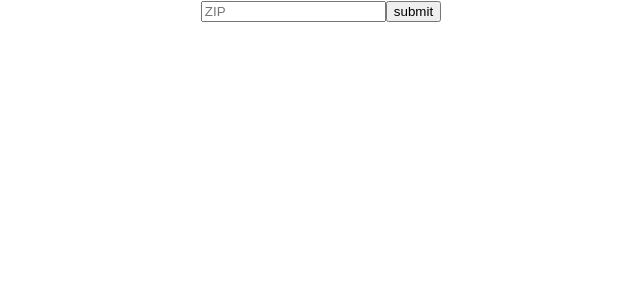
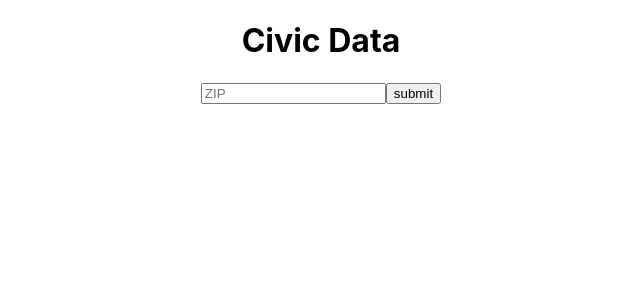
Before and after one commit to tony-shifflett/project2, a React (Create React App) app: page / in a window 1280 px wide. Shown: the top 300 px of the page, without its empty margins (319-959 px from the left). Built offline with nearby package versions, Linux system fonts and the light colour scheme.

Commit message:
merged zipSearch with HomePage, added nagivigation to SelectionPage

```diff
--- a/src/App.js
+++ b/src/App.js
@@ -1,19 +1,24 @@
-import logo from './logo.svg';
+import React, {useState} from 'react';
 import './App.css';
 import {Route, Switch} from 'react-router-dom';
 import HomePage from './components/HomePage';
 import SelectionPage from './components/SelectionPage';
+import LocationDisplay from './components/LocationDisplay';
+
 
 function App() {
+  let [zipCode, setZipCode] = useState("")
   return (
     <div className="App">
       <Switch>
-        <Route exact path="/">
-          <HomePage/>
-        </Route>
-        <Route path='/SelectionPage'>
-          <SelectionPage/>
-        </Route>
+        <Route exact path="/"
+        render={(routerProps) => <HomePage {...routerProps} setZipCode={setZipCode} zipCode={zipCode}/>}
+        />
+
+        <Route
+          path="/SelectionPage"
+          render={(routerProps) => <SelectionPage {...routerProps} zipCode={zipCode} />}
+        />
       </Switch>
     </div>
   );
--- a/src/components/HomePage.js
+++ b/src/components/HomePage.js
@@ -1,11 +1,34 @@
-import ZipSearch from './ZipSearch'
 
-const HomePage = ()=>{
+import React, { useRef} from "react";
+import {Link} from 'react-router-dom'
+
+
+
+
+const HomePage = (props) => {
+
+    const zipCodeRef = useRef()
+
+    const submitHandler =(event)=>{
+        event.preventDefault()
+        props.setZipCode (zipCodeRef.current.value)
+        console.log(props.zipCode)
+        props.history.push("/SelectionPage")
+    }
+
+
     return (
-        <>
-            <ZipSearch/>
-        </>
+      <>
+        <div className="home">
+            <h1>Civic Data</h1>
+        </div>
+        <form onSubmit={submitHandler}>
+            <input ref={zipCodeRef} type='text' id='zipsearch' placeholder="ZIP" />
+                <input type='submit' value='submit'/>
+        </form>
+      </>
+
     )
-}
+  };
 
-export default HomePage
+export default HomePage;
--- a/src/components/LocationDisplay.js
+++ b/src/components/LocationDisplay.js
@@ -2,8 +2,12 @@
 
 const LocationDisplay = (props)=>{
     console.log(props.civicData.normalizedInput.city)
+
+
     return (
-        <h1>Location Display</h1>
+        <>
+            <h1 >Location Display</h1>
+        </>
     )
 }
 
--- a/src/components/SelectionPage.js
+++ b/src/components/SelectionPage.js
@@ -1,9 +1,9 @@
 import React, {useState, useEffect} from 'react'
 import LocationDisplay from './LocationDisplay'
-import PickLevel from './PickLevel'
+// import PickLevel from './PickLevel'
 
 const SelectionPage = (props)=>{
-    const zipCode = 70068
+    const zipCode = props.zipCode
     const url = `https://civicinfo.googleapis.com/civicinfo/v2/representatives?address=${zipCode}&key=AIzaSyAjF7-RqPI7T8xVRsYQHQwztV8Z85DvTSQ`
 
     const [civicData, setCivicData] = useState(null)
@@ -14,12 +14,24 @@ const SelectionPage = (props)=>{
         console.log(data)
       }
 
+      const stateButtonHandler = ()=>{
+          console.log("it works")
+          props.history.push('/')
+      }
+
+      const federalButtonHandler = ()=>{
+        console.log("it works")
+        props.history.push('/')
+    }
+
 
   useEffect(()=>{getCivicData()} ,[])
   const loaded = ()=>{
      return(
       <>
         <LocationDisplay civicData={civicData}/>
+        <input type="button" value="State" onClick={stateButtonHandler}/>
+        <input type="button" value="Federal" onClick={federalButtonHandler}/>
       </>
     )}
 
--- a/src/components/ZipSearch.js
+++ b/src/components/ZipSearch.js
@@ -1,20 +1,24 @@
-import React, {useRef} from 'react'
+import React, {useState, useRef} from 'react'
 import { Link} from 'react-router-dom'
 
-const ZipSearch = ()=>{
+const ZipSearch = (props)=>{
+    // let zipCode = props.zipCode
+    // let [zipCode, setZipCode]= useState("")
+    const zipCodeRef = useRef()
 
-    const zipCodeRef = useRef()
     const submitHandler =(event)=>{
         event.preventDefault()
-        console.log(zipCodeRef.current.value)
+        props.setZipCode (zipCodeRef.current.value)
+        console.log(props.zipCode)
+        props.props.history.push("/SelectionPage")
     }
     return (
         <form onSubmit={submitHandler}>
             <input ref={zipCodeRef} type='text' id='zipsearch' placeholder="ZIP" />
             {/* Look into this Link style; likely not best practice */}
-              <Link to="/SelectionPage">
+              {/* <Link to={`/SelectionPage/${zipCode}` }> */}
                 <input type='submit' value='submit'/>
-              </Link>
+              {/* </Link> */}
         </form>
     )
 }
```
